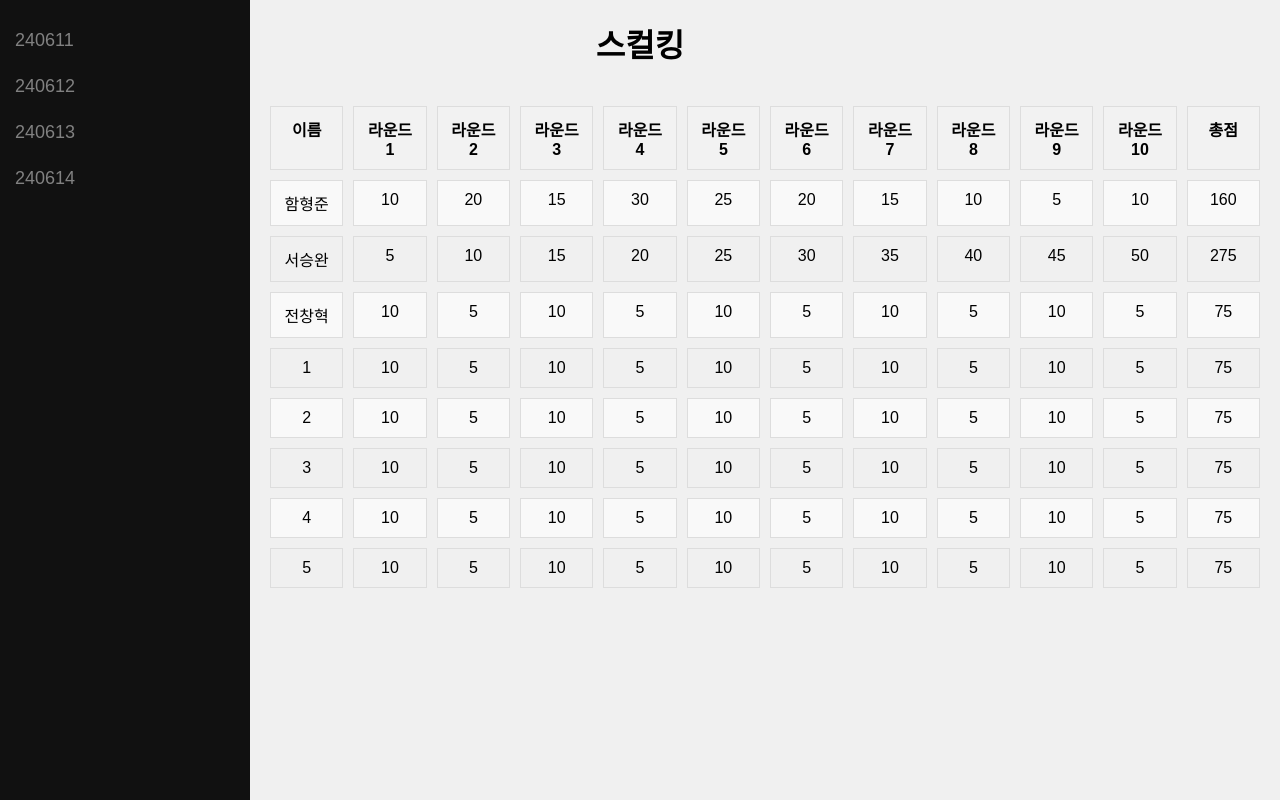
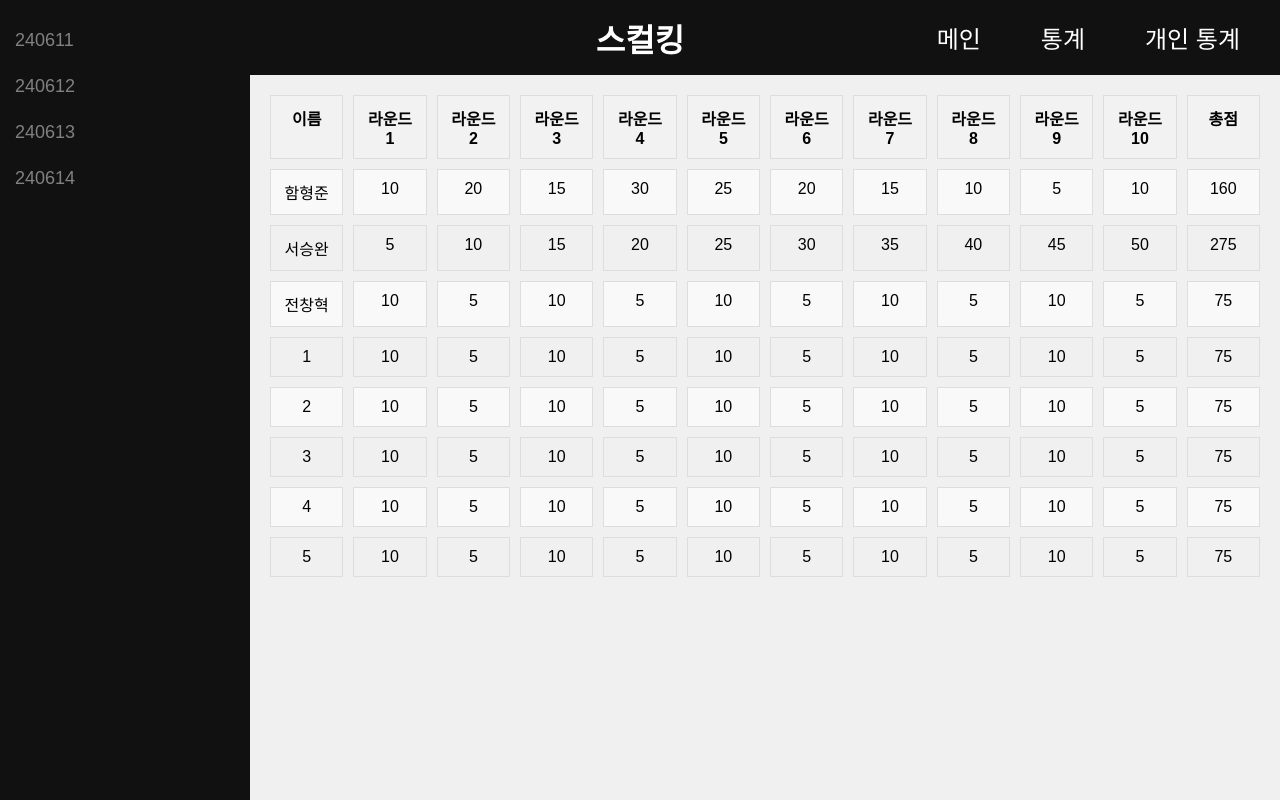
Before and after one commit to hyeongjun-Ham/skull-score, a React (Create React App) app: page /score in a window 1280 px wide. Built offline with nearby package versions, Linux system fonts and the light colour scheme.

Commit message:
[Feat] topbar 생성

```diff
--- /dev/null
+++ b/src/components/Topbar.js
@@ -0,0 +1,40 @@
+import React from "react";
+import { useNavigate } from "react-router-dom";
+import '../styles/Topbar.css'
+
+const Topbar = () => {
+    const navigate = useNavigate();
+
+    const handleMainClick = () => {
+        console.log('메인 버튼 클릭됨');
+        navigate('/score')
+    };
+
+    const handleStatsClick = () => {
+        console.log('통계 버튼 클릭됨');
+        navigate('/statistics')
+    };
+
+    const handlePersonalStatsClick = () => {
+        console.log('개인 통계 버튼 클릭됨');
+        navigate('/persional-statistics')
+    };
+    return (
+        <div className="topbar">
+            <div className="topbar-left"></div>
+            <div className="topbar-center">
+                <h1>스컬킹</h1>
+            </div>
+            <div className="topbar-right">
+                <nav>
+                    <ul>
+                        <li><button onClick={handleMainClick}>메인</button></li>
+                        <li><button onClick={handleStatsClick}>통계</button></li>
+                        <li><button onClick={handlePersonalStatsClick}>개인 통계</button></li>
+                    </ul>
+                </nav>
+            </div>
+        </div>
+    );
+};
+export default Topbar;
--- a/src/pages/Score/Score.js
+++ b/src/pages/Score/Score.js
@@ -2,6 +2,7 @@ import React, { useEffect, useState } from 'react';
 import Sidebar from '../../components/Sidebar';
 import '../../styles/Score.css'
 import scoreData from '../../data/mockScore.json'
+import Topbar from '../../components/Topbar';
 
 const Score = () => {
     const [players, setPlayers] = useState([]);
@@ -17,8 +18,11 @@ const Score = () => {
 
     return (
         <div className="score-page">
-            <h1 className="title">스컬킹</h1>
             <Sidebar />
+            <Topbar />
+            <div>
+
+            </div>
             <div className="content">
                 <div className="score-grid">
                     <div className="grid-header">
--- /dev/null
+++ b/src/styles/Topbar.css
@@ -0,0 +1,60 @@
+/* src/components/Topbar.css */
+
+.topbar {
+    display: flex;
+    justify-content: space-between;
+    align-items: center;
+    background-color: #111; /* Replace with desired color */
+    padding: 10px 20px;
+  }
+
+  .topbar-left {
+    flex: 1;
+  }
+  .topbar-center {
+    flex: 1;
+    text-align: center;
+  }
+
+  .topbar-center h1 {
+    color: white; /* Replace with desired text color */
+    margin: 0;
+  }
+
+  .topbar-right {
+    display: flex;
+    justify-content: flex-end;
+    flex: 1;
+  }
+
+  nav ul {
+    list-style: none;
+    display: flex;
+    gap: 20px;
+    margin: 0;
+    padding: 0;
+  }
+
+  nav ul li {
+    display: inline;
+  }
+
+  nav ul li button {
+    text-decoration: none;
+    padding: 10px 20px;
+    color: white;
+    background-color: #111; /* Replace with desired color */
+    border: none;
+    border-radius: 5px;
+    transition: background-color 0.3s, transform 0.3s;
+  }
+
+  nav ul li button:hover {
+    background-color: #333; /* Replace with desired hover color */
+    transform: scale(1.05);
+  }
+
+  nav ul li button:active {
+    background-color: #333; /* Replace with desired active color */
+    transform: scale(1.02);
+  }
```
